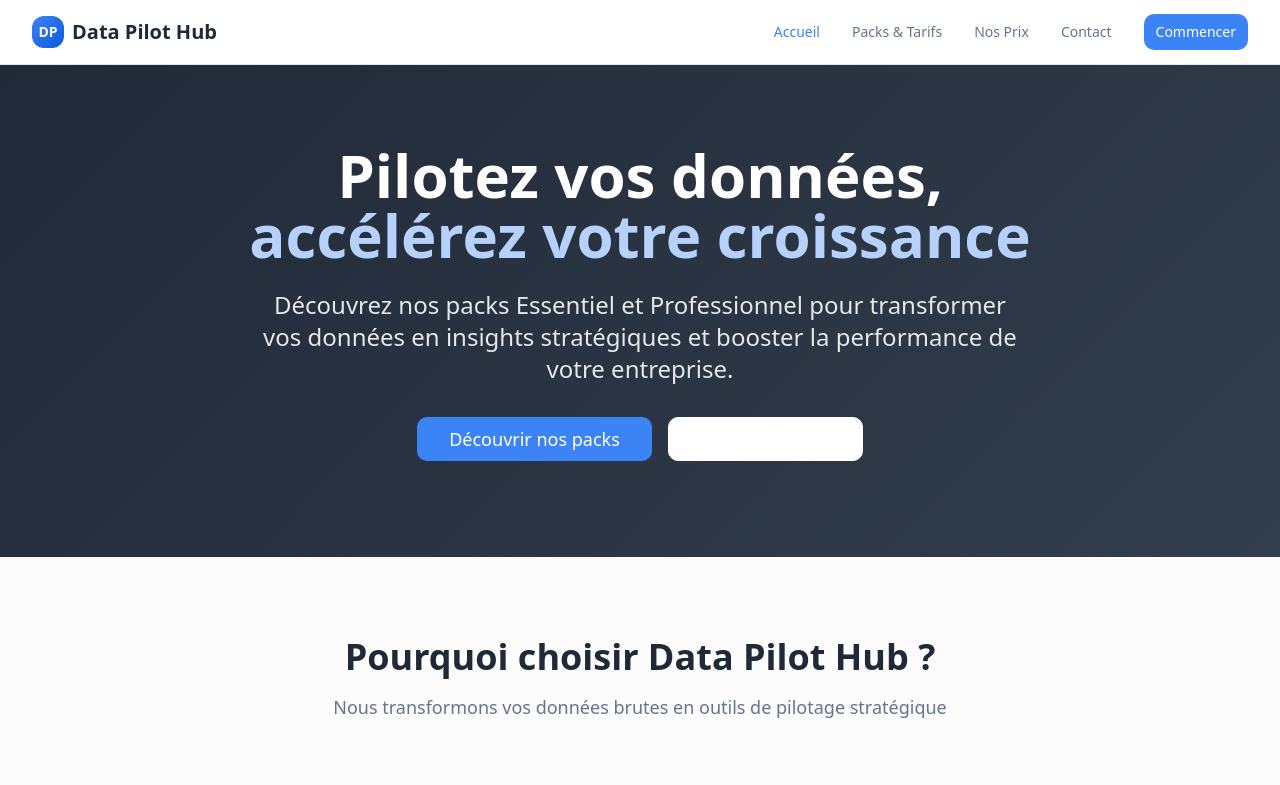
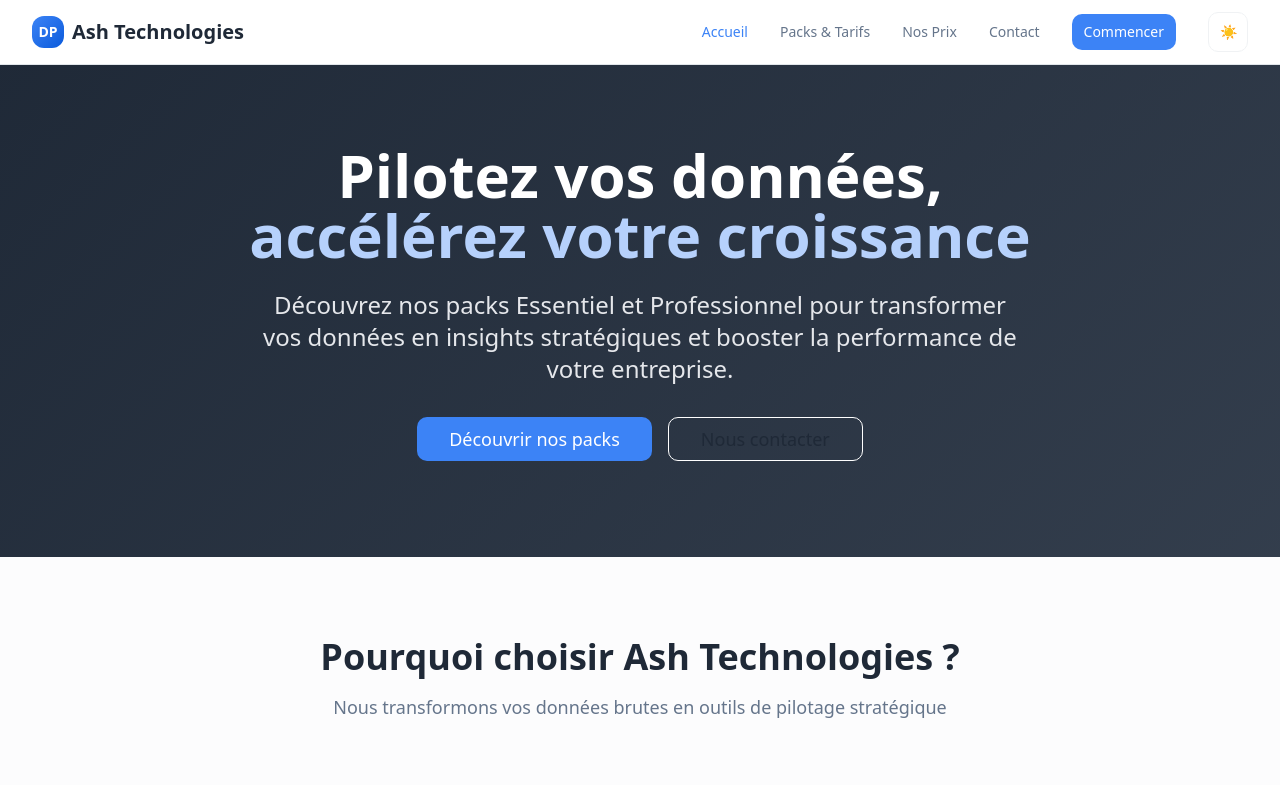
Before and after one commit to Handock-max/data-pilot-hub, a React (Vite) app: page /#/ in a window 1280 px wide. Shown: the top 785 px of the page. Built offline with nearby package versions, Linux system fonts and the light colour scheme.

Commit message:
next one

```diff
--- a/index.html
+++ b/index.html
@@ -3,11 +3,11 @@
   <head>
     <meta charset="UTF-8" />
     <meta name="viewport" content="width=device-width, initial-scale=1.0" />
-    <title>Data Pilot Hub - Pilotez vos données, accélérez votre croissance</title>
+    <title>Ash Technologies - Pilotez vos données, accélérez votre croissance</title>
     <meta name="description" content="Transformez vos données en insights stratégiques avec nos packs Essentiel et Professionnel. Dashboards, KPI et rapports automatisés pour booster votre performance." />
-    <meta name="author" content="Data Pilot Hub" />
+    <meta name="author" content="Ash Technologies" />
 
-    <meta property="og:title" content="Data Pilot Hub - Solutions d'analyse de données pour entreprises" />
+    <meta property="og:title" content="Ash Technologies - Solutions d'analyse de données pour entreprises" />
     <meta property="og:description" content="Packs Essentiel et Professionnel pour piloter vos données. Dashboards interactifs, KPI stratégiques et rapports automatisés." />
     <meta property="og:type" content="website" />
     <!-- Utilisez une image statique du dossier public pour éviter toute 404 -->
--- a/src/components/Navigation.tsx
+++ b/src/components/Navigation.tsx
@@ -1,9 +1,19 @@
 import { Link, useLocation } from "react-router-dom";
 import { Button } from "@/components/ui/button";
 import { cn } from "@/lib/utils";
+import { useState, useEffect } from "react";
 
 const Navigation = () => {
   const location = useLocation();
+  const [theme, setTheme] = useState<string>(() => (document.documentElement.classList.contains('dark') ? 'dark' : 'light'));
+
+  useEffect(() => {
+    if (theme === 'dark') {
+      document.documentElement.classList.add('dark');
+    } else {
+      document.documentElement.classList.remove('dark');
+    }
+  }, [theme]);
 
   const navItems = [
     { label: "Accueil", path: "/" },
@@ -20,7 +30,7 @@ const Navigation = () => {
             <div className="w-8 h-8 bg-gradient-primary rounded-lg flex items-center justify-center">
               <span className="text-primary-foreground font-bold text-sm">DP</span>
             </div>
-            <span className="text-xl font-bold text-navy">Data Pilot Hub</span>
+            <span className="text-xl font-bold text-navy">Ash Technologies</span>
           </Link>
 
           <div className="hidden md:flex items-center space-x-8">
@@ -41,12 +51,18 @@ const Navigation = () => {
             <Button asChild variant="default" size="sm">
               <Link to="/formulaire">Commencer</Link>
             </Button>
+            <Button variant="outline" size="icon" onClick={() => setTheme(theme === 'dark' ? 'light' : 'dark')} aria-label="Basculer le thème">
+              {theme === 'dark' ? '🌙' : '☀️'}
+            </Button>
           </div>
 
           {/* Mobile menu button */}
           <div className="md:hidden">
             <Button asChild variant="default" size="sm">
               <Link to="/formulaire">Commencer</Link>
+            </Button>
+            <Button variant="outline" size="icon" className="ml-2" onClick={() => setTheme(theme === 'dark' ? 'light' : 'dark')} aria-label="Basculer le thème">
+              {theme === 'dark' ? '🌙' : '☀️'}
             </Button>
           </div>
         </div>
--- a/src/index.css
+++ b/src/index.css
@@ -2,7 +2,7 @@
 @tailwind components;
 @tailwind utilities;
 
-/* Data Pilot Hub Design System - Professional B2B Analytics Platform */
+/* Ash Technologies Design System - Professional B2B Analytics Platform */
 
 @layer base {
   :root {
--- a/src/pages/Confirmation.tsx
+++ b/src/pages/Confirmation.tsx
@@ -65,7 +65,7 @@ const Confirmation = () => {
             <div className="grid sm:grid-cols-2 gap-4 text-sm">
               <div>
                 <p className="text-muted-foreground mb-1">Email :</p>
-                <p className="font-medium">support@datapilothub.com</p>
+                <p className="font-medium">contact@ash-technologies.com</p>
               </div>
               <div>
                 <p className="text-muted-foreground mb-1">WhatsApp :</p>
--- a/src/pages/Contact.tsx
+++ b/src/pages/Contact.tsx
@@ -49,7 +49,7 @@ const Contact = () => {
     {
       icon: <Mail className="h-6 w-6" />,
       title: "Email",
-      description: "support@datapilothub.com",
+      description: "contact@ash-technologies.com",
       detail: "Réponse sous 24h en moyenne"
     },
     {
--- a/src/pages/Home.tsx
+++ b/src/pages/Home.tsx
@@ -48,7 +48,7 @@ const Home = () => {
               <Button asChild size="lg" className="text-lg px-8 py-4">
                 <Link to="/packs">Découvrir nos packs</Link>
               </Button>
-              <Button asChild variant="outline" size="lg" className="text-lg px-8 py-4 border-white text-white hover:bg-white hover:text-navy">
+              <Button asChild variant="outline" size="lg" className="text-lg px-8 py-4 border-white text-navy bg-transparent hover:bg-white hover:text-navy">
                 <Link to="/contact">Nous contacter</Link>
               </Button>
             </div>
@@ -61,7 +61,7 @@ const Home = () => {
         <div className="max-w-7xl mx-auto px-4 sm:px-6 lg:px-8">
           <div className="text-center mb-16">
             <h2 className="text-3xl sm:text-4xl font-bold text-navy mb-4">
-              Pourquoi choisir Data Pilot Hub ?
+              Pourquoi choisir Ash Technologies ?
             </h2>
             <p className="text-lg text-muted-foreground max-w-2xl mx-auto">
               Nous transformons vos données brutes en outils de pilotage stratégique
```
Also changed, not shown: 1 other file (tests, documents, lock files or other folders).
